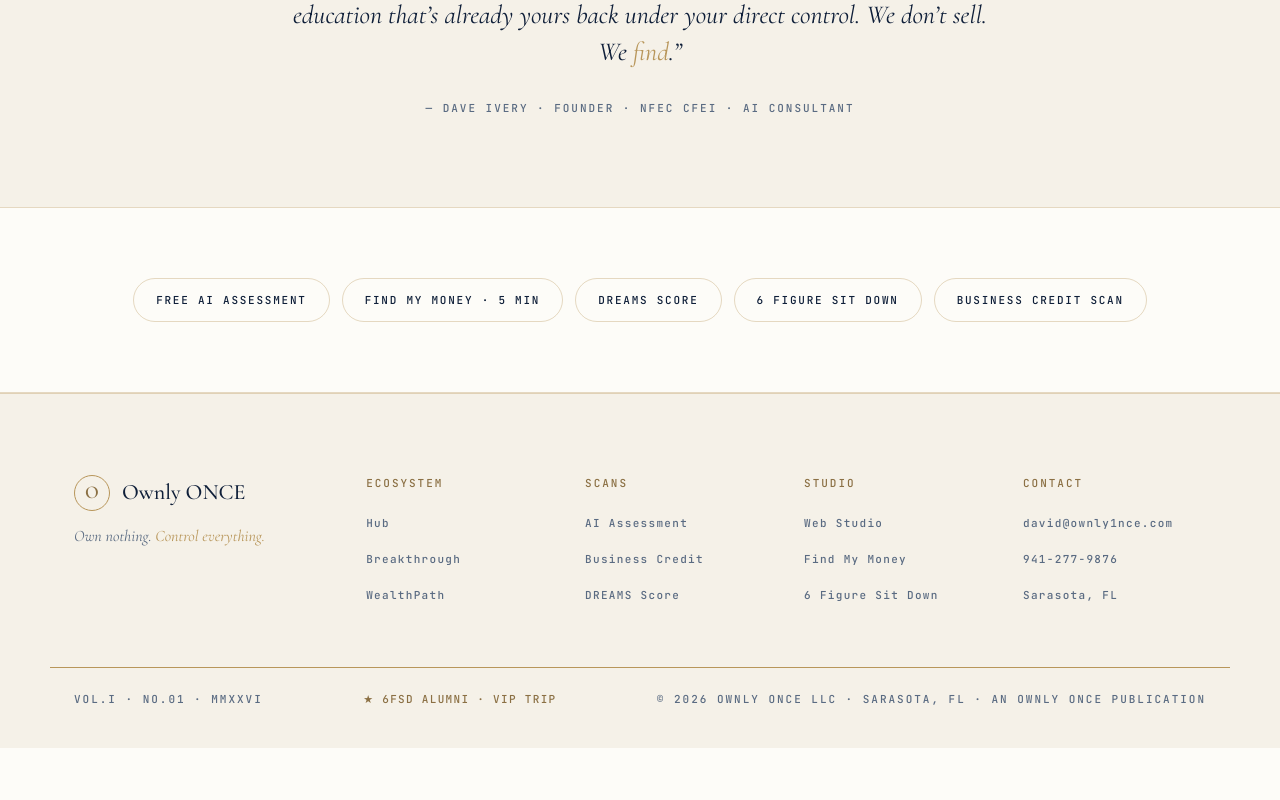
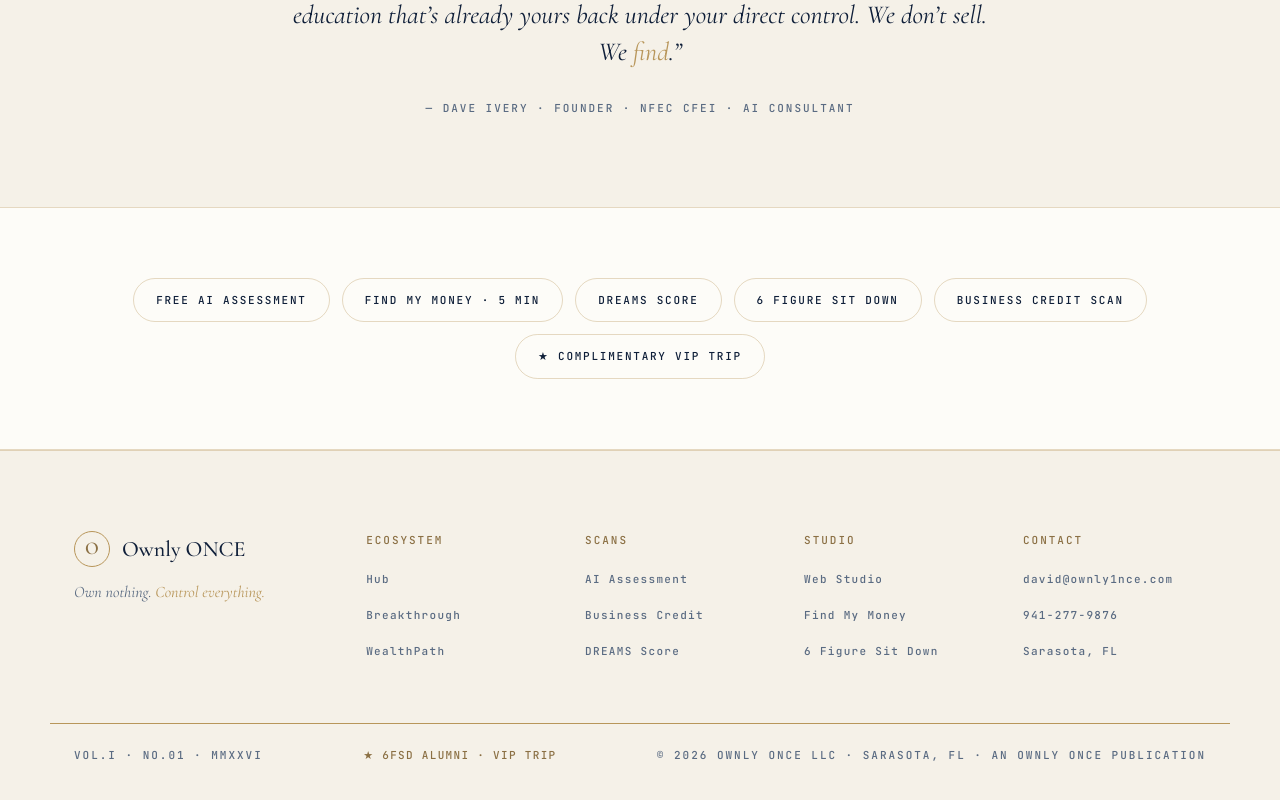
Before and after one commit to ownlysites/ownly-hub, a Next.js app: page / in a window 1280 px wide. Shown: the part 1956-2756 px from the top of the page. Before the commit the page ends 2704 px from the top, so only its background shows below. Built offline with nearby package versions, Linux system fonts and the light colour scheme.

Commit message:
Hub: add ★ Complimentary VIP Trip pill to CTAStrip

```diff
--- a/app/components/CTAStrip.tsx
+++ b/app/components/CTAStrip.tsx
@@ -4,6 +4,7 @@ const CTAS = [
   { label: "DREAMS SCORE", href: "https://dreamsscore.biz/?refid=AA3946" },
   { label: "6 FIGURE SIT DOWN", href: "https://calendly.com/daveivery/meetandgreet" },
   { label: "BUSINESS CREDIT SCAN", href: "https://ownly-business-credit-builder.vercel.app/" },
+  { label: "★ COMPLIMENTARY VIP TRIP", href: "https://ownly-vip-trip.vercel.app/?source=hub-cta-strip&audience=vip" },
 ];
 
 export default function CTAStrip() {
```
